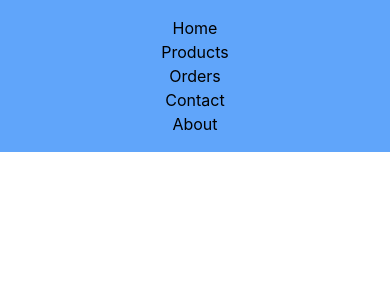
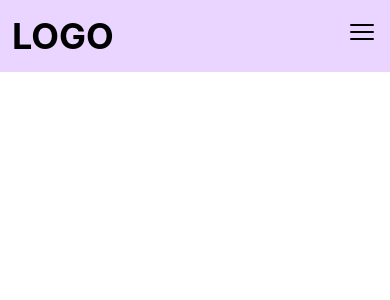
Before and after one commit to SunitCorneleous/price-club, a React (Create React App) app: page / in a window 390 px wide. Shown: the top 300 px of the page. Built offline with nearby package versions, Linux system fonts and the light colour scheme.

Commit message:
full responsive navbar added

```diff
--- a/src/components/Link/Link.js
+++ b/src/components/Link/Link.js
@@ -2,7 +2,7 @@ import React from "react";
 
 const Link = ({ route }) => {
   return (
-    <li className="px-8">
+    <li className="md:px-3 py-4 mx-auto font-semibold">
       <a href={route.path}>{route.name}</a>
     </li>
   );
--- a/src/components/NavBar/NavBar.js
+++ b/src/components/NavBar/NavBar.js
@@ -1,7 +1,9 @@
-import React from "react";
+import React, { useState } from "react";
 import Link from "../Link/Link";
+import { Bars3Icon, XMarkIcon } from "@heroicons/react/24/solid";
 
 const NavBar = () => {
+  const [open, setOpen] = useState(false);
   const routes = [
     { id: 1, name: "Home", path: "/home" },
     { id: 2, name: "Products", path: "/products" },
@@ -11,12 +13,27 @@ const NavBar = () => {
   ];
 
   return (
-    <nav className="py-4 bg-blue-400">
-      <ul className="md:flex justify-center">
-        {routes.map(route => (
-          <Link key={route.id} route={route}></Link>
-        ))}
-      </ul>
+    <nav className="py-4 bg-purple-200">
+      <div className="md:w-11/12 flex justify-between  mx-auto">
+        <h1 className="font-bold text-4xl px-3">LOGO</h1>
+        <div
+          onClick={() => setOpen(!open)}
+          className="md:hidden h-8 w-8 black-blue-500 cursor-pointer mr-3"
+        >
+          {open ? <XMarkIcon></XMarkIcon> : <Bars3Icon></Bars3Icon>}
+        </div>
+
+        {/* links */}
+        <ul
+          className={`w-full md:z-[100] z-[-1] md:w-2/4 bg-purple-200 md:static md:flex justify-center absolute ease-in duration-500 ${
+            open ? "top-14" : "top-[-280px]"
+          }`}
+        >
+          {routes.map(route => (
+            <Link key={route.id} route={route}></Link>
+          ))}
+        </ul>
+      </div>
     </nav>
   );
 };
```
